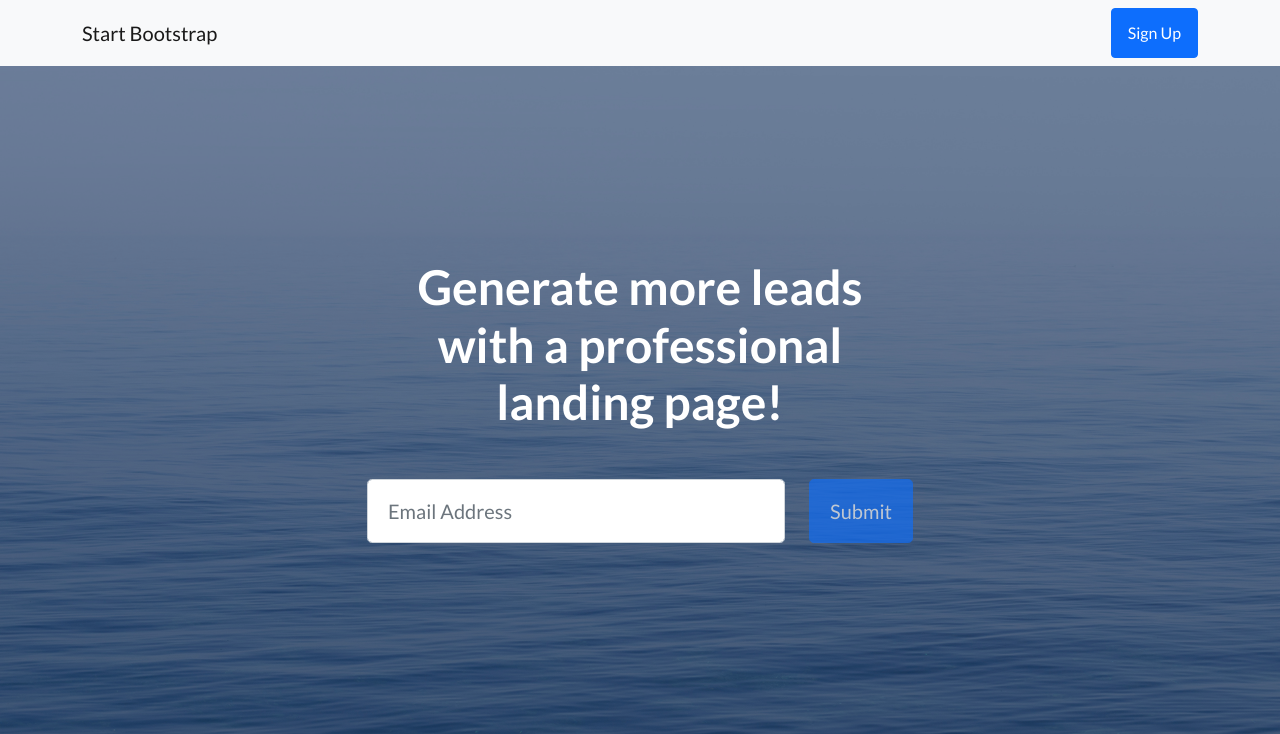
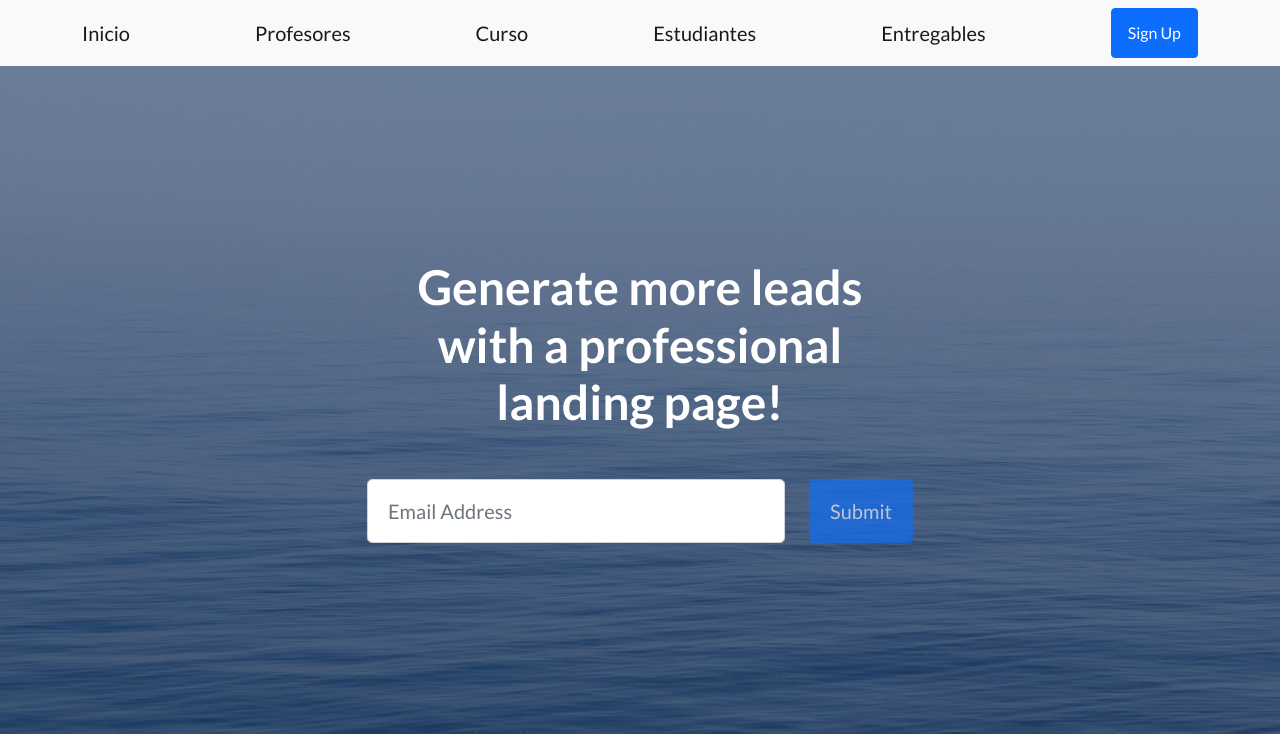
Before and after one commit to gian501/PYTHONCODER, a Django app: page /AppC/ in a window 1280 px wide. Shown: the top 734 px of the page. Run offline with Django 4.2, Linux system fonts and the light colour scheme; some libraries are stand-ins or nearby versions.

Commit message:
no funciona

```diff
--- a/AppC/templates/AppC/padre.html
+++ b/AppC/templates/AppC/padre.html
@@ -20,7 +20,11 @@
         <!-- Navigation-->
         <nav class="navbar navbar-light bg-light static-top">
             <div class="container">
-                <a class="navbar-brand" href="#!">Start Bootstrap</a>
+                <a class="navbar-brand" href="{% url 'Inicio' %}">Inicio</a>
+                <a class="navbar-brand" href="{% url 'Profesores' %}">Profesores</a>
+                <a class="navbar-brand" href="{% url 'Curso' %}">Curso</a>
+                <a class="navbar-brand" href="{% url 'Estudiantes' %}">Estudiantes</a>
+                <a class="navbar-brand" href="{% url 'Entregables' %}">Entregables</a>
                 <a class="btn btn-primary" href="#signup">Sign Up</a>
             </div>
         </nav>
```
Also changed, not shown: AppC/templates/AppC/cursos.html (+9 -12 lines).
